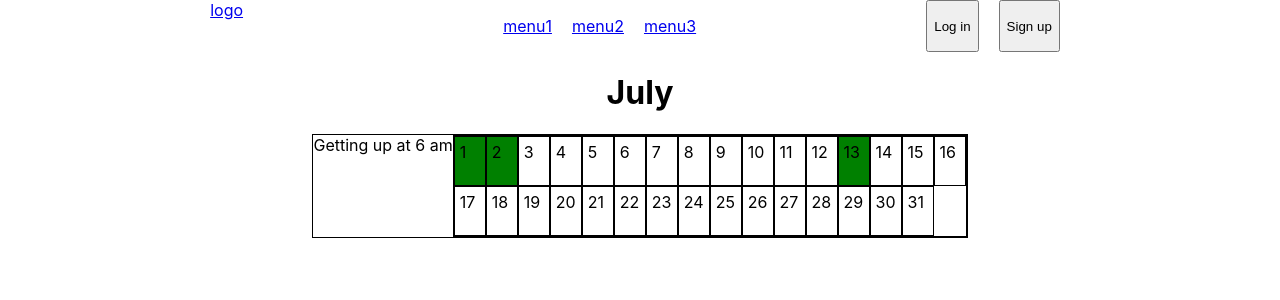
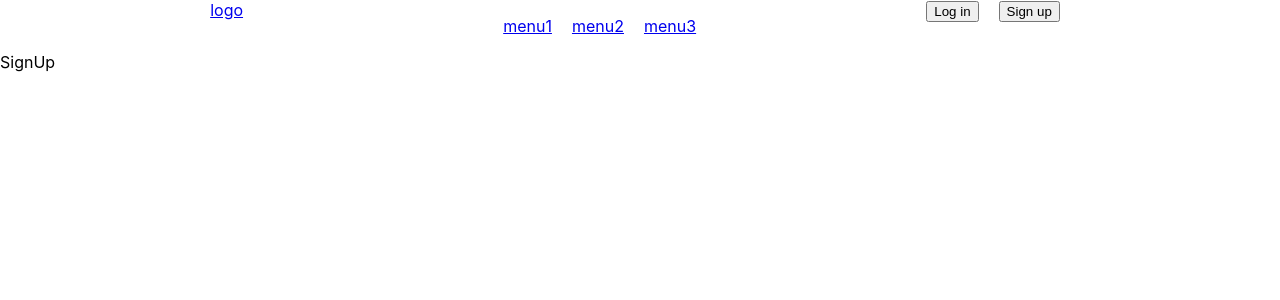
Before and after one commit to dongwook00/hello-cat, a React (Create React App) app: page /signup in a window 1280 px wide. Shown: the top 300 px of the page. Built offline with nearby package versions, Linux system fonts and the light colour scheme.

Commit message:
add sample routing

```diff
--- a/src/App.tsx
+++ b/src/App.tsx
@@ -1,12 +1,23 @@
 import React from 'react';
+import loadable from '@loadable/component';
+import { BrowserRouter as Router, Routes, Route } from 'react-router-dom';
 import Nav from './components/Nav';
 import Main from './components/Main';
+
+const Login = loadable(() => import('./components/Login'));
+const SignUp = loadable(() => import('./components/SignUp'));
 
 const App = () => {
   return (
     <>
-      <Nav />
-      <Main />
+      <Router>
+        <Nav />
+        <Routes>
+          <Route index element={<Main />} />
+          <Route path="/login" element={<Login />} />
+          <Route path="/signup" element={<SignUp />} />
+        </Routes>
+      </Router>
     </>
   );
 };
--- /dev/null
+++ b/src/components/Login.tsx
@@ -0,0 +1,7 @@
+import React from 'react';
+
+const Login = () => {
+  return <div>Login</div>;
+};
+
+export default Login;
--- a/src/components/Nav.tsx
+++ b/src/components/Nav.tsx
@@ -1,4 +1,5 @@
 import React from 'react';
+import { Link } from 'react-router-dom';
 import './Nav.css';
 
 const Nav = () => {
@@ -19,8 +20,12 @@ const Nav = () => {
         </li>
       </ul>
       <div className="nav-submenu">
-        <button role="button">Log in</button>
-        <button role="button">Sign up</button>
+        <Link to="/login">
+          <button role="button">Log in</button>
+        </Link>
+        <Link to="/signup">
+          <button role="button">Sign up</button>
+        </Link>
       </div>
     </nav>
   );
--- /dev/null
+++ b/src/components/SignUp.tsx
@@ -0,0 +1,7 @@
+import React from 'react';
+
+const SignUp = () => {
+  return <div>SignUp</div>;
+};
+
+export default SignUp;
```
